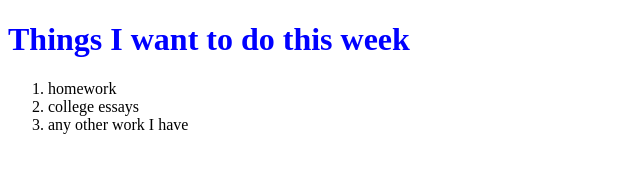
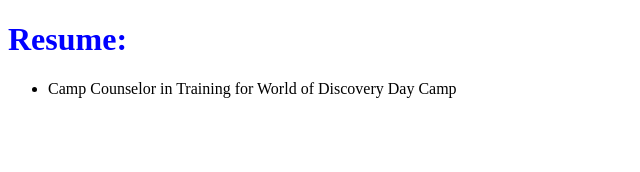
Before and after one commit to cris94ny/CristinoRivera.github.io, a plain HTML site: page index.html in a window 1280 px wide. Shown: the whole page, without its empty margins (0-640 px from the left). Drawn offline with Linux system fonts and the light colour scheme.

Commit message:
Update index.html
RESUME start

```diff
--- a/index.html
+++ b/index.html
@@ -7,11 +7,9 @@
     <meta name="author" content="Cristino Rivera">
   </head>
   <body>
-    <h1 style="color:blue;">Things I want to do this week</h1>
-    <ol>
-      <li>homework</li>
-    <li>college essays</li>
-    <li>any other work I have</li>
-    </ol>
+    <h1 style="color:blue;">Resume:</h1>
+    <ul>
+      <li>Camp Counselor in Training for World of Discovery Day Camp</li>
+    </ul>
   </body>
 </html>
```
